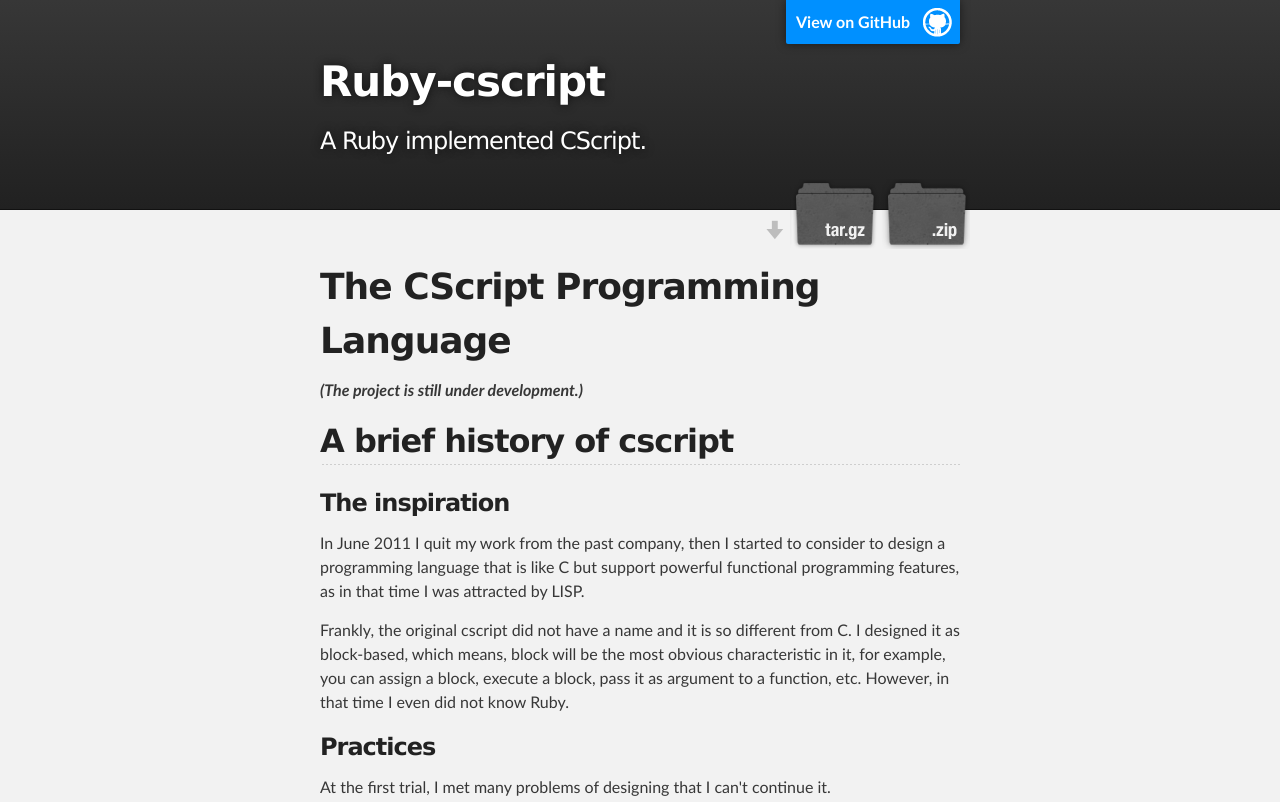
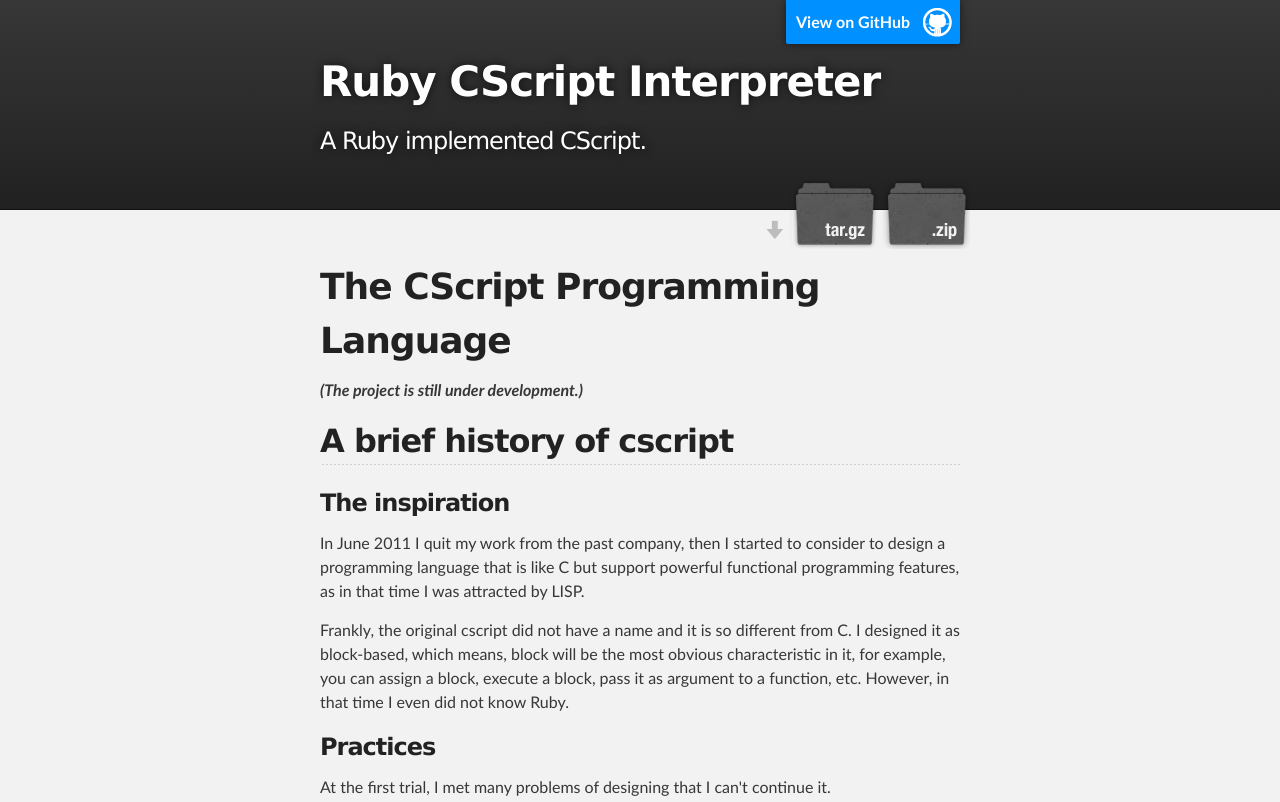
Before and after one commit to shouya/ruby-cscript, a plain HTML site: page index.html in a window 1280 px wide. Shown: the top 802 px of the page. Drawn offline with Linux system fonts and the light colour scheme.

Commit message:
Updated index.html

```diff
--- a/index.html
+++ b/index.html
@@ -8,7 +8,7 @@
 
     <link rel="stylesheet" type="text/css" media="screen" href="stylesheets/stylesheet.css">
 
-    <title>Ruby-cscript</title>
+    <title>Ruby CScript Interpreter</title>
   </head>
 
   <body>
@@ -18,7 +18,7 @@
         <header class="inner">
           <a id="forkme_banner" href="https://github.com/shouya/ruby-cscript">View on GitHub</a>
 
-          <h1 id="project_title">Ruby-cscript</h1>
+          <h1 id="project_title">Ruby CScript Interpreter</h1>
           <h2 id="project_tagline">A Ruby implemented CScript.</h2>
 
             <section id="downloads">
```
